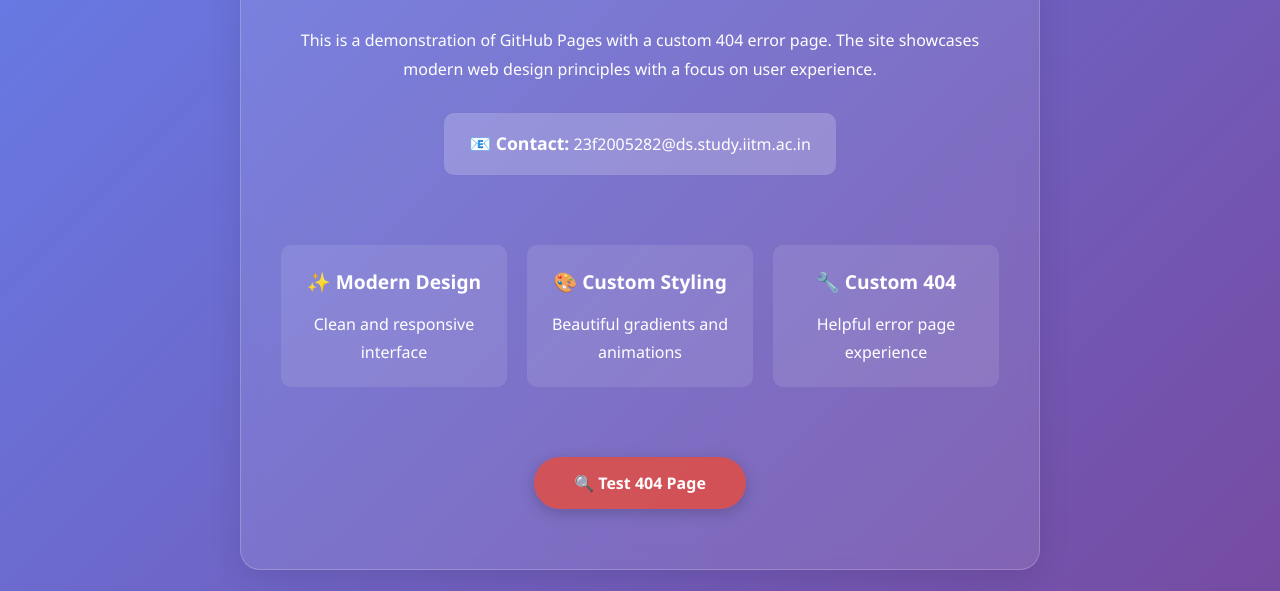
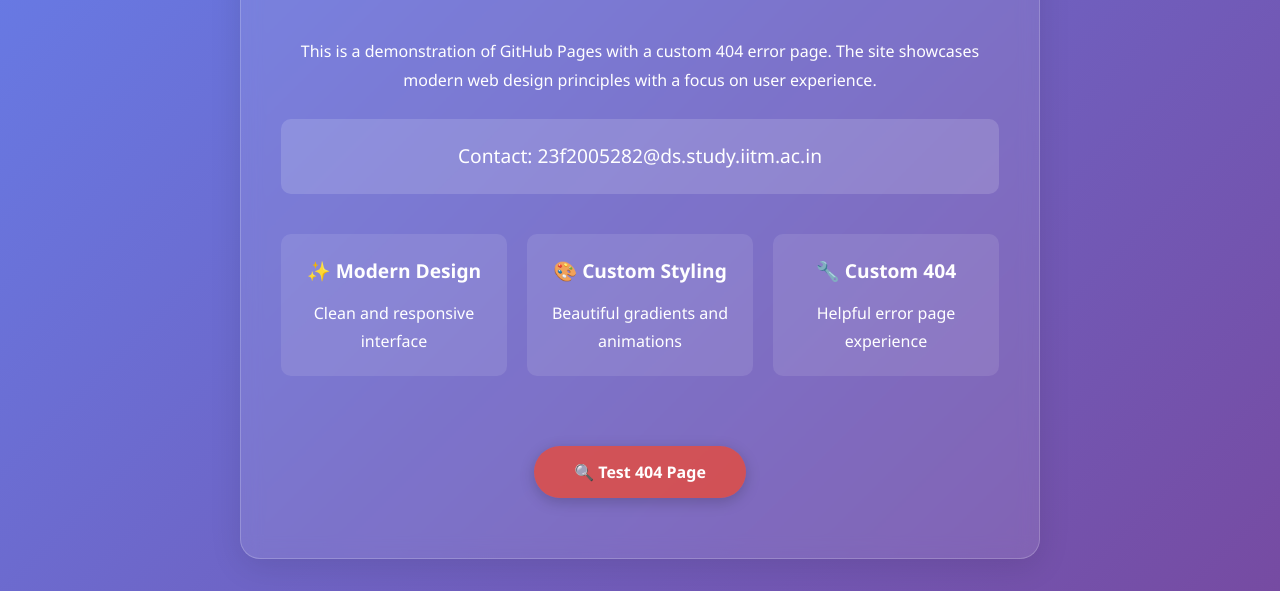
Before and after one commit to Shubham30000/tdscustom404, a plain HTML site: page index.html in a window 1280 px wide. Shown: the part 209-800 px from the top of the page. Drawn offline with Linux system fonts and the light colour scheme.

Commit message:
updated email

```diff
--- a/index.html
+++ b/index.html
@@ -62,16 +62,12 @@
       line-height: 1.8;
     }
 
-    .email-box {
-      background: rgba(255, 255, 255, 0.2);
-      padding: 15px 25px;
+    .email-text {
+      font-size: 1.2em;
+      margin: 25px 0;
+      padding: 20px;
+      background: rgba(255, 255, 255, 0.15);
       border-radius: 10px;
-      margin: 30px 0;
-      display: inline-block;
-    }
-
-    .email-box strong {
-      font-size: 1.1em;
     }
 
     .test-link {
@@ -139,9 +135,7 @@
     <div class="content">
       <p>This is a demonstration of GitHub Pages with a custom 404 error page. The site showcases modern web design principles with a focus on user experience.</p>
 
-      <div class="email-box">
-        <strong>📧 Contact:</strong> 23f2005282@ds.study.iitm.ac.in
-      </div>
+      <p class="email-text">Contact: 23f2005282@ds.study.iitm.ac.in</p>
 
       <div class="features">
         <div class="feature">
```
